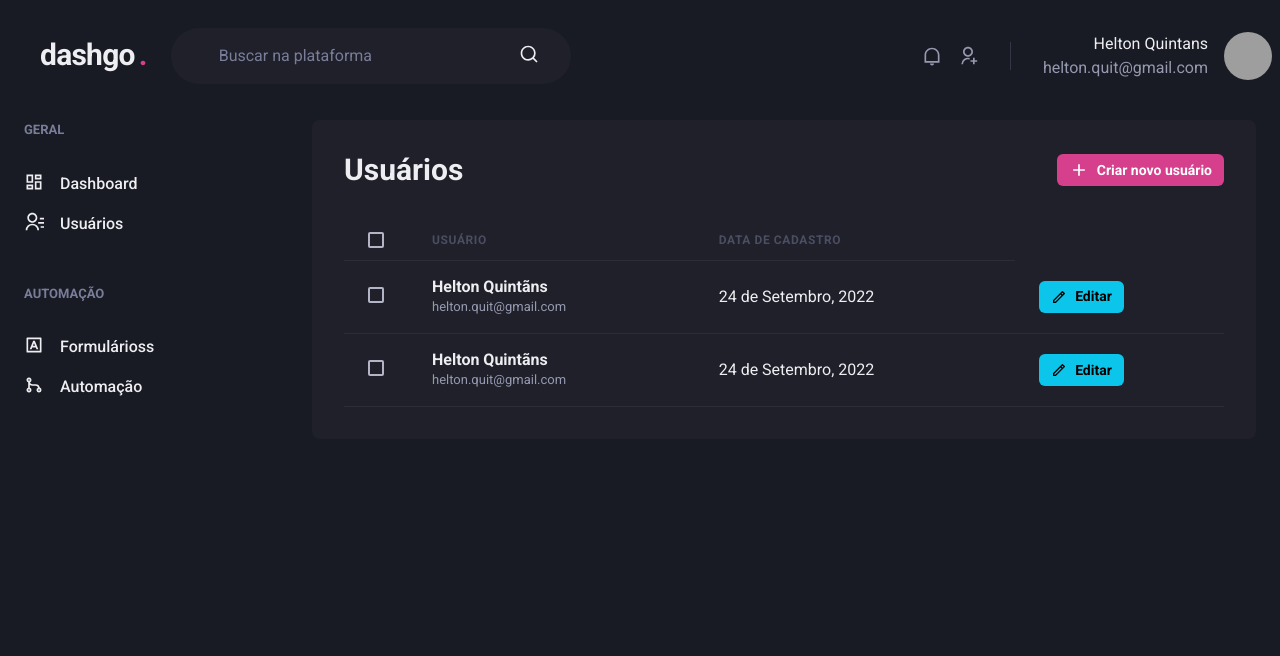
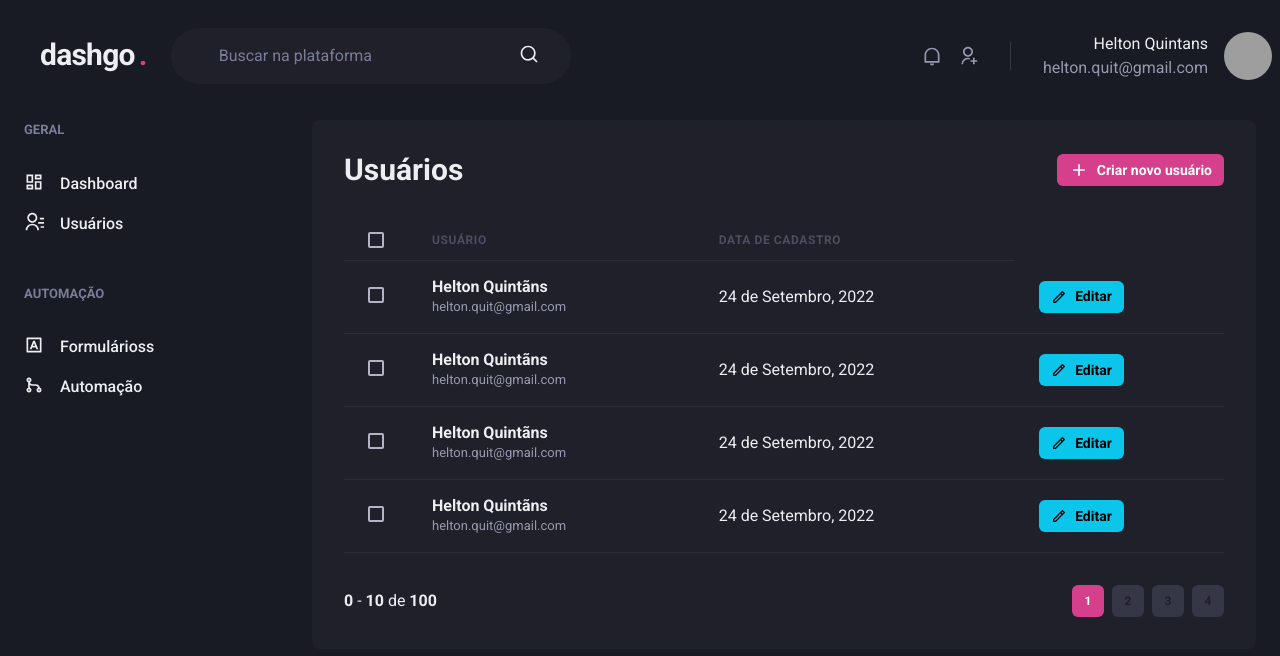
Before and after one commit to helton-quintans/dashgo, a Next.js app: page /users in a window 1280 px wide. Shown: the top 656 px of the page. Built offline with nearby package versions, Linux system fonts and the light colour scheme; grey boxes are pictures that could not be loaded.

Commit message:
feat: Paginação

```diff
--- /dev/null
+++ b/src/components/Pagination.tsx
@@ -0,0 +1,59 @@
+import { Stack, Button, HStack, Box } from "@chakra-ui/react";
+
+export default function Dashboard() {
+  return (
+    <HStack mt="8" spacing="6" justify="space-between" align="center">
+      <Box>
+        <strong>0</strong> - <strong>10</strong> de <strong>100</strong>
+      </Box>
+      <HStack spacing="2">
+        <Button
+          size="sm"
+          fontSize="xs"
+          w="4"
+          colorScheme="pink"
+          disabled
+          _disabled={{
+            bg: "pink.500",
+            cursor: "default",
+          }}
+        >
+          1
+        </Button>
+        <Button
+          size="sm"
+          fontSize="xs"
+          w="4"
+          bgColor="gray.700"
+          _hover={{
+            bg: "gray.500",
+          }}
+        >
+          2
+        </Button>
+        <Button
+          size="sm"
+          fontSize="xs"
+          w="4"
+          bgColor="gray.700"
+          _hover={{
+            bg: "gray.500",
+          }}
+        >
+          3
+        </Button>
+        <Button
+          size="sm"
+          fontSize="xs"
+          w="4"
+          bgColor="gray.700"
+          _hover={{
+            bg: "gray.500",
+          }}
+        >
+          4
+        </Button>
+      </HStack>
+    </HStack>
+  );
+}
--- a/src/pages/users/index.tsx
+++ b/src/pages/users/index.tsx
@@ -17,6 +17,7 @@ import {
 } from "@chakra-ui/react";
 import { RiAddLine, RiPencilLine } from "react-icons/ri";
 import { Header } from "../../components/Header";
+import Pagination from "../../components/Pagination";
 import { Sidebar } from "../../components/Sidebar";
 
 export default function UserList() {
@@ -103,10 +104,62 @@ export default function UserList() {
                   </Button>
                 </Td>
               </Tr>
+              <Tr>
+                <Td px="6">
+                  <Checkbox colorScheme="pink" />
+                </Td>
+                <Td>
+                  <Box>
+                    <Text fontWeight="bold">Helton Quintãns</Text>
+                    <Text fontSize="small" color="gray.300">
+                      helton.quit@gmail.com
+                    </Text>
+                  </Box>
+                </Td>
+                <Td>24 de Setembro, 2022</Td>
+                <Td>
+                  <Button
+                    as="a"
+                    size="sm"
+                    fontSize="sm"
+                    colorScheme="cyan"
+                    leftIcon={<Icon as={RiPencilLine} fontSize="16" />}
+                  >
+                    Editar
+                  </Button>
+                </Td>
+              </Tr>
+              <Tr>
+                <Td px="6">
+                  <Checkbox colorScheme="pink" />
+                </Td>
+                <Td>
+                  <Box>
+                    <Text fontWeight="bold">Helton Quintãns</Text>
+                    <Text fontSize="small" color="gray.300">
+                      helton.quit@gmail.com
+                    </Text>
+                  </Box>
+                </Td>
+                <Td>24 de Setembro, 2022</Td>
+                <Td>
+                  <Button
+                    as="a"
+                    size="sm"
+                    fontSize="sm"
+                    colorScheme="cyan"
+                    leftIcon={<Icon as={RiPencilLine} fontSize="16" />}
+                  >
+                    Editar
+                  </Button>
+                </Td>
+              </Tr>
 
               {/* //! Mocked */}
             </Tbody>
           </Table>
+
+          <Pagination />
         </Box>
       </Flex>
     </Box>
```
